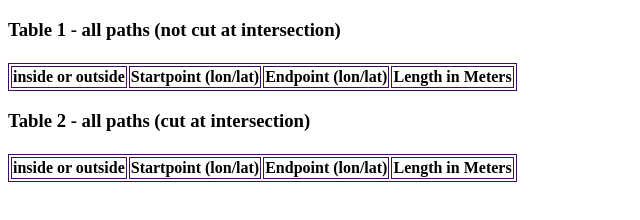
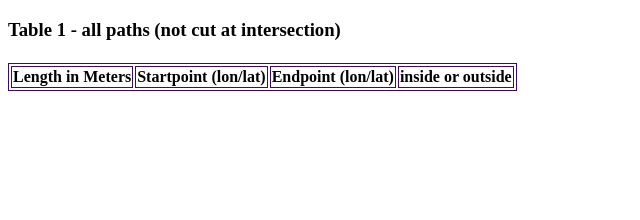
Before and after one commit to OTI2020/geosoft1_2021, a plain HTML site: page Uebung_1/frontpage.html in a window 1280 px wide. Shown: the whole page, without its empty margins (0-640 px from the left). Drawn offline with Linux system fonts and the light colour scheme.

Commit message:
0.2.0 - trying to combine html and js

```diff
--- a/Uebung_1/frontpage.html
+++ b/Uebung_1/frontpage.html
@@ -17,27 +17,13 @@
             <h5 id="gesamtlaenge_1"></h5>
             <table id="table1">
                 <tr>
-                    <th>inside or outside</th>
+                    <th>Length in Meters</th>
                     <th>Startpoint (lon/lat)</th>
                     <th>Endpoint (lon/lat)</th>
-                    <th>Length in Meters</th>
+                    <th>inside or outside</th>
                 </tr>
                 <tBody id="tableBody_1">
                 </tBody>
             </table>
-
-            <h3>Table 2 - all paths (cut at intersection)</h3>
-            <h5 id="gesamtlaenge_2"></h5>
-            <table id = "table_2">
-                <tr>
-                    <th>inside or outside</th>
-                    <th>Startpoint (lon/lat)</th>
-                    <th>Endpoint (lon/lat)</th>
-                    <th>Length in Meters</th>
-                </tr>
-                <tBody id="tableBody_2">
-
-                </tBody>
-            </table>
         </body>
     </html>
```
